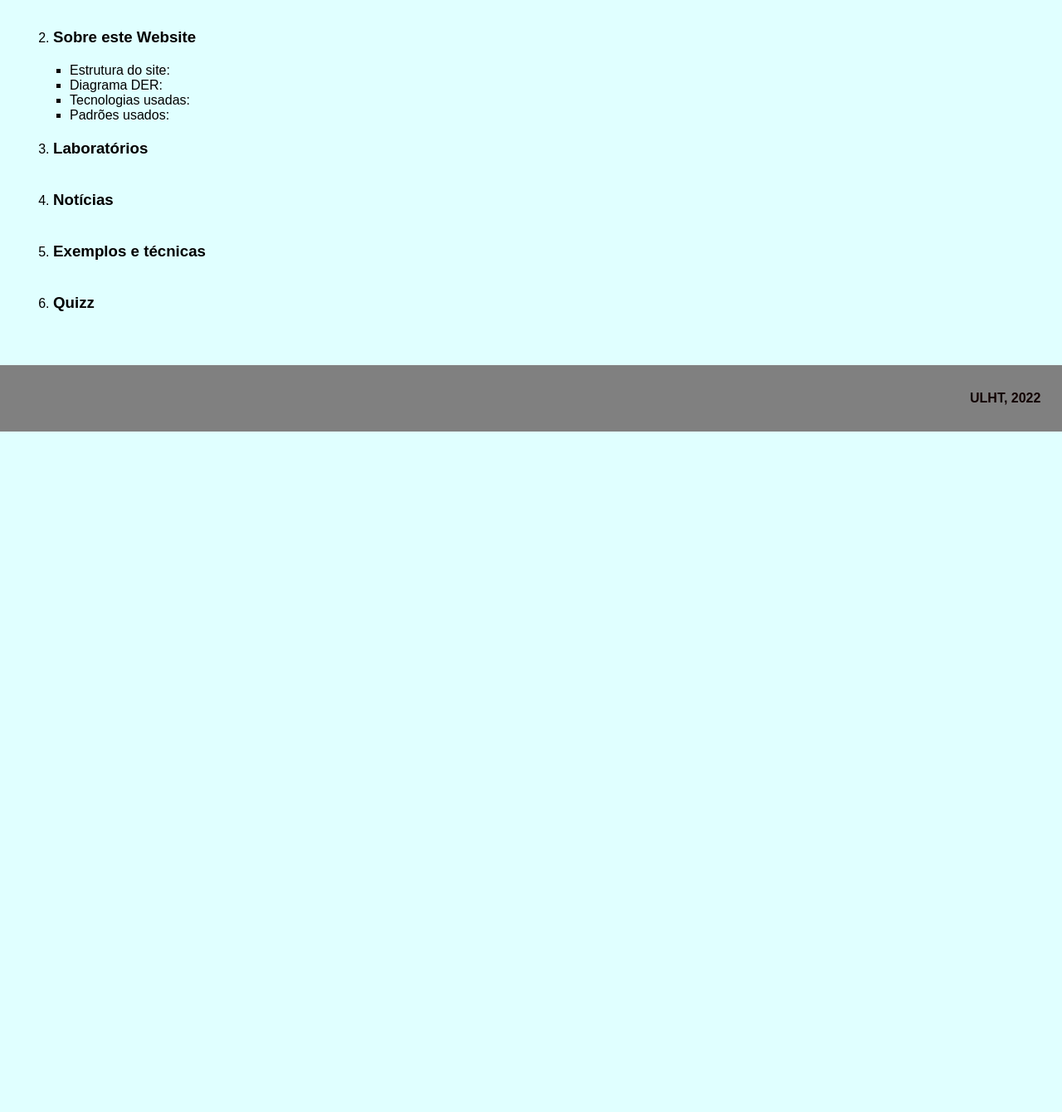
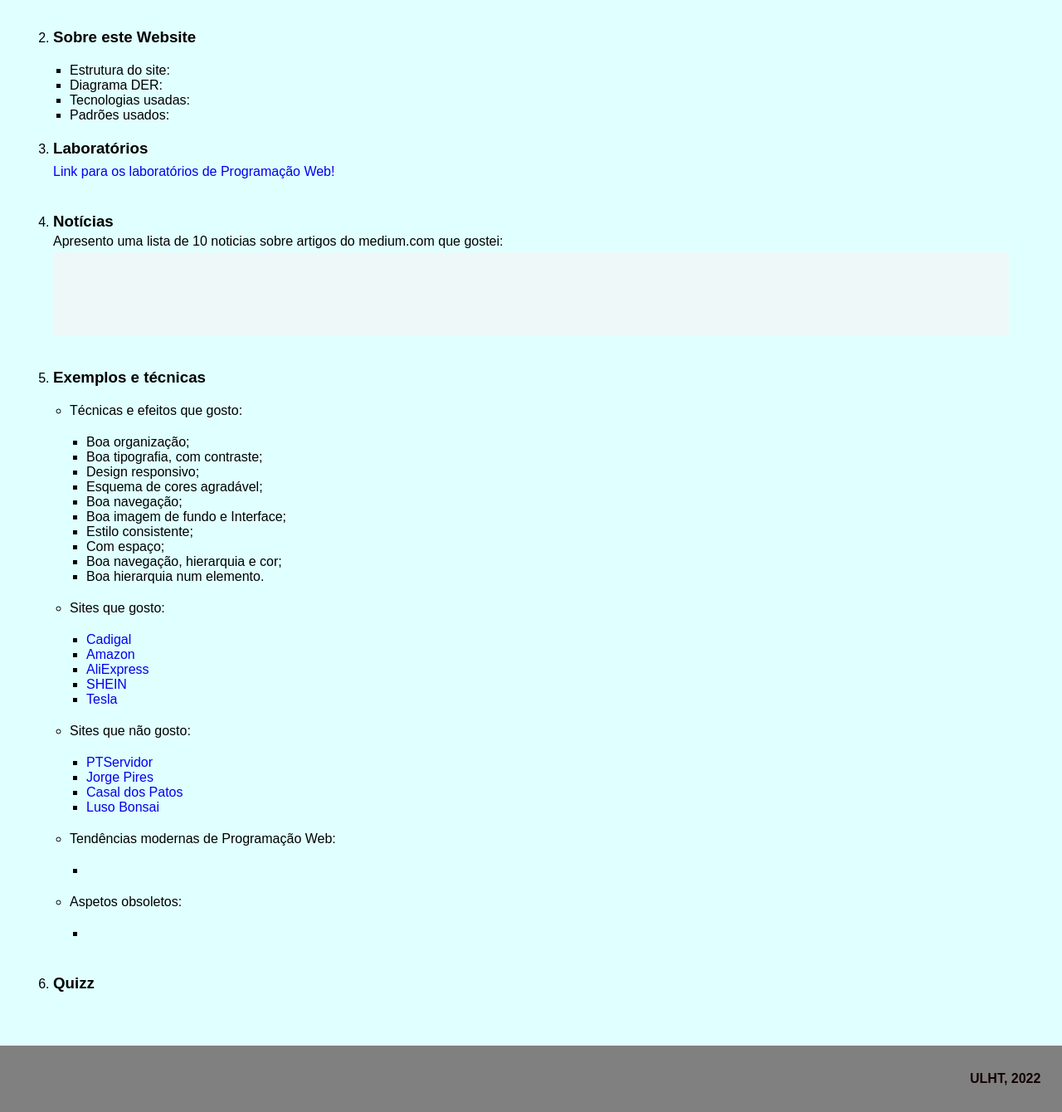
Before and after one commit to PedroRocha-a22003766/portfolio, a Django app: page /web in a window 1280 px wide. Shown: the part 372-1712 px from the top of the page at 83% size. Before the commit the page ends 892 px from the top, so only its background shows below. Run offline with Django 4.2, Linux system fonts and the light colour scheme; data that the repository does not hold is empty; parts of the project's set-up code (start-up, migrations or seed data) failed here and were passed over.

Commit message:
Portfolio

```diff
--- a/portfolio/static/portfolio/css/layout.css
+++ b/portfolio/static/portfolio/css/layout.css
@@ -149,6 +149,25 @@ div.espacamento2 {
     text-align: center;
 }
 
+.noticias {
+    display: flex;
+    justify-content: space-around;
+    align-items: space round;
+    background-color: rgb(238, 248, 248);
+    padding: 50px;
+    flex-flow: row wrap;
+}
+
+.noticias div {
+    width: 300px;
+    height: 300px;
+    background-color: white;
+    padding: 10px 20px;
+    border-radius: 20px;
+    box-shadow: 5px 5px 15px #888888;
+    margin: 10px;
+}
+
 footer {
     height: 10vh;
     padding: 1px;
--- a/portfolio/templates/portfolio/web.html
+++ b/portfolio/templates/portfolio/web.html
@@ -41,13 +41,85 @@
         </ul>
 
         <li><h3 id="Laboratorios">Laboratórios</h3></li>
+        <div class="espacamento2"></div>
+        <div class="espacamento2"></div>
+        <a href="https://a22003766-pw-labs.herokuapp.com/">Link para os laboratórios de Programação Web!</a>
         <div class="espacamento"></div>
 
         <li><h3 id="Noticias">Notícias</h3></li>
+        <div class="espacamento2"></div>
+        <p>Apresento uma lista de 10 noticias sobre artigos do medium.com que gostei: </p>
+        <div class="espacamento2"></div>
+        <div class="noticias">
+            {% for noticia in noticias %}
+                <div>
+                    <h3>{{ noticia.titulo }}</h3>
+                    <br>
+                    <p>{{ noticia.texto }}</p>
+                    <br>
+                    <a href="{{ noticia.link }}">Link da Noticia</a>
+                    <br>
+                    <p>{{ noticia.foto }}</p>
+                </div>
+            {% endfor %}
+        </div>
         <div class="espacamento"></div>
 
         <li><h3 id="Tecnicas">Exemplos e técnicas</h3></li>
-        <div class="espacamento"></div>
+        <div class="espacamento">
+            <ul>
+                <li>Técnicas e efeitos que gosto:</li>
+                <div class="espacamento">
+                    <ul>
+                        <li>Boa organização;</li>
+                        <li>Boa tipografia, com contraste;</li>
+                        <li>Design responsivo;</li>
+                        <li>Esquema de cores agradável;</li>
+                        <li>Boa navegação;</li>
+                        <li>Boa imagem de fundo e Interface;</li>
+                        <li>Estilo consistente;</li>
+                        <li>Com espaço;</li>
+                        <li>Boa navegação, hierarquia e cor;</li>
+                        <li>Boa hierarquia num elemento.</li>
+                    </ul>
+                </div>
+
+                <li>Sites que gosto:</li>
+                <div class="espacamento">
+                    <ul>
+                        <li><a href="https://www.cadigal.com.au/">Cadigal</a></li>
+                        <li><a href="https://www.amazon.es/-/pt/?language=pt_PT&ie=UTF8&tag=hydes-21&hvadid=496315069889&hvpos=&hvexid=&hvnetw=g&hvrand=14239851229842899592&hvpone=&hvptwo=&hvqmt=e&hvdev=c&ref=pd_sl_4hqbqbuoel_e">Amazon</a></li>
+                        <li><a href="https://pt.aliexpress.com/?gatewayAdapt=glo2bra">AliExpress</a></li>
+                        <li><a href="https://pt.shein.com/?url_from=ptgooglebrandshein_shein01_srsa_LPT_20210526&cid=13258145513&setid=122293660026&adid=523956859333&pf=GOOGLE&gclid=Cj0KCQjw-daUBhCIARIsALbkjSaOlsu7Z6E-dGCDcaiDK66GFzrtc5d-ELvWNpYpxROiDFy07ks3_00aAmMBEALw_wcB">SHEIN</a></li>
+                        <li><a href="https://www.tesla.com/pt_pt">Tesla</a></li>
+                    </ul>
+                </div>
+
+                <li>Sites que não gosto:</li>
+                <div class="espacamento">
+                    <ul>
+                        <li><a href="https://www.ptservidor.pt/">PTServidor</a></li>
+                        <li><a href="https://www.jorgepires.pt/pt/">Jorge Pires</a></li>
+                        <li><a href="https://www.casaldospatos.com/">Casal dos Patos</a></li>
+                        <li><a href="https://luso-bonsai.com/">Luso Bonsai</a></li>
+                    </ul>
+                </div>
+
+                <li>Tendências modernas de Programação Web:</li>
+                <div class="espacamento">
+                    <ul>
+                        <li></li>
+                    </ul>
+                </div>
+
+                <li>Aspetos obsoletos:</li>
+                <div class="espacamento">
+                    <ul>
+                        <li></li>
+                    </ul>
+                </div>
+            </ul>
+        </div>
 
         <li><h3 id="Quizz">Quizz</h3></li>
     </ol>
--- a/portfolio/views.py
+++ b/portfolio/views.py
@@ -56,7 +56,7 @@ def projetos_view(request):
 
 def web_view(request):
 	tecnologias = Tecnologia.objects.all()
-	noticias = Noticia.objects.all()
+	noticias = Noticia.objects.order_by('?')[:10]
 	context = {'tecnologias': tecnologias, 'noticias' : noticias}
 
 	return render(request, 'portfolio/web.html', context)
```
Also changed, not shown: logo_ulht.jpg (deleted), xadrez.png (deleted).
